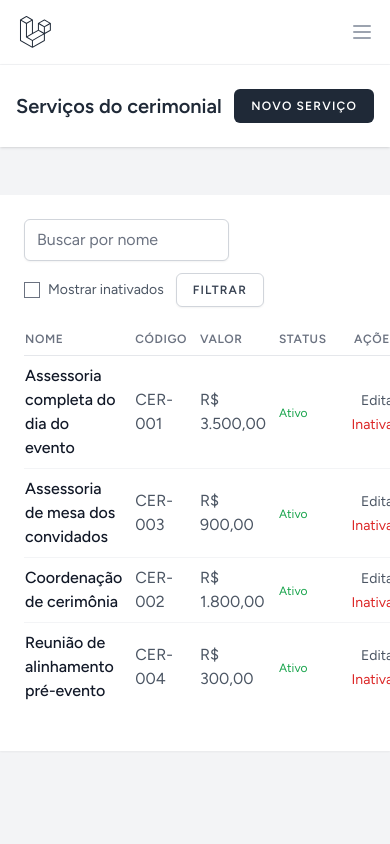
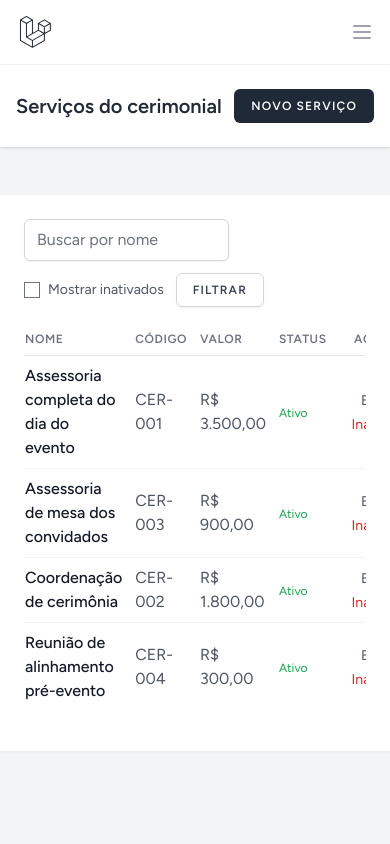
Before and after one commit to tsouzasantana/cerimonial, a Laravel app: page /services in a window 390 px wide; the page is wider, and only the part inside the window is pictured. Run offline with Laravel 12, Linux system fonts and the light colour scheme; the visitor is signed in with stand-in values (Sample User, id 1); data comes from the database, SQL or seed files in the repository; style sheets or scripts are compiled from the project's sources.

Commit message:
Wrap remaining data tables in overflow-x-auto for mobile
Every table across the admin and public-portal screens now scrolls
horizontally within its own container on narrow screens instead of
forcing the whole page to scroll — matches the pattern already used by
the checklist, activity log, audit log and reports tables.

Co-Authored-By: Claude Sonnet 5 <noreply@anthropic.com>
Claude-Session: https://claude.ai/code/session_01TFHgEJKt3qEN7w9ggk51wZ

```diff
--- a/resources/views/checklist-templates/index.blade.php
+++ b/resources/views/checklist-templates/index.blade.php
@@ -16,6 +16,7 @@
                     cerimonial, com o prazo calculado a partir da data do evento. Alterar aqui não muda
                     contratos já criados.
                 </p>
+                <div class="overflow-x-auto">
                 <table class="min-w-full divide-y divide-gray-200">
                     <thead>
                         <tr class="text-left text-xs font-medium text-gray-500 uppercase tracking-wider">
@@ -53,6 +54,7 @@
                         @endforelse
                     </tbody>
                 </table>
+                </div>
 
                 <div class="mt-4">
                     {{ $templates->links() }}
--- a/resources/views/clients/index.blade.php
+++ b/resources/views/clients/index.blade.php
@@ -20,6 +20,7 @@
                     <x-secondary-button type="submit">Filtrar</x-secondary-button>
                 </form>
 
+                <div class="overflow-x-auto">
                 <table class="min-w-full divide-y divide-gray-200">
                     <thead>
                         <tr class="text-left text-xs font-medium text-gray-500 uppercase tracking-wider">
@@ -62,6 +63,7 @@
                         @endforelse
                     </tbody>
                 </table>
+                </div>
 
                 <div class="mt-4">
                     {{ $clients->links() }}
--- a/resources/views/contracts/index.blade.php
+++ b/resources/views/contracts/index.blade.php
@@ -26,6 +26,7 @@
                     <x-secondary-button type="submit">Filtrar</x-secondary-button>
                 </form>
 
+                <div class="overflow-x-auto">
                 <table class="min-w-full divide-y divide-gray-200">
                     <thead>
                         <tr class="text-left text-xs font-medium text-gray-500 uppercase tracking-wider">
@@ -68,6 +69,7 @@
                         @endforelse
                     </tbody>
                 </table>
+                </div>
 
                 <div class="mt-4">
                     {{ $contracts->links() }}
--- a/resources/views/contracts/show.blade.php
+++ b/resources/views/contracts/show.blade.php
@@ -78,6 +78,7 @@
                 <div class="bg-white shadow-sm sm:rounded-lg p-6">
                     <h3 class="text-lg font-medium text-gray-900 mb-4">Serviços contratados</h3>
 
+                    <div class="overflow-x-auto">
                         <table class="min-w-full divide-y divide-gray-200 mb-4">
                             <thead>
                                 <tr class="text-left text-xs font-medium text-gray-500 uppercase tracking-wider">
@@ -108,6 +109,7 @@
                                 @endforelse
                             </tbody>
                         </table>
+                    </div>
 
                     <form method="POST" action="{{ route('contract-items.store', $contract) }}" class="flex flex-wrap items-end gap-3">
                         @csrf
@@ -139,6 +141,7 @@
                 <div class="bg-white shadow-sm sm:rounded-lg p-6">
                     <h3 class="text-lg font-medium text-gray-900 mb-4">Parcelas de pagamento</h3>
 
+                    <div class="overflow-x-auto">
                     <table class="min-w-full divide-y divide-gray-200 mb-4">
                         <thead>
                             <tr class="text-left text-xs font-medium text-gray-500 uppercase tracking-wider">
@@ -193,6 +196,7 @@
                             @endforelse
                         </tbody>
                     </table>
+                    </div>
 
                     <form method="POST" action="{{ route('installments.store', $contract) }}" class="flex flex-wrap items-end gap-3">
                         @csrf
--- a/resources/views/document-types/index.blade.php
+++ b/resources/views/document-types/index.blade.php
@@ -15,6 +15,7 @@
                     Use os tipos para organizar documentos de clientes e contratos — contratos assinados,
                     documentos pessoais, comprovantes, inspirações, contratos de outros fornecedores, etc.
                 </p>
+                <div class="overflow-x-auto">
                 <table class="min-w-full divide-y divide-gray-200">
                     <thead>
                         <tr class="text-left text-xs font-medium text-gray-500 uppercase tracking-wider">
@@ -44,6 +45,7 @@
                         @endforelse
                     </tbody>
                 </table>
+                </div>
 
                 <div class="mt-4">
                     {{ $types->links() }}
--- a/resources/views/documents/index.blade.php
+++ b/resources/views/documents/index.blade.php
@@ -24,6 +24,7 @@
                     <x-secondary-button type="submit">Filtrar</x-secondary-button>
                 </form>
 
+                <div class="overflow-x-auto">
                 <table class="min-w-full divide-y divide-gray-200">
                     <thead>
                         <tr class="text-left text-xs font-medium text-gray-500 uppercase tracking-wider">
@@ -83,6 +84,7 @@
                         @endforelse
                     </tbody>
                 </table>
+                </div>
 
                 <div class="mt-4">
                     {{ $documents->links() }}
--- a/resources/views/occurrence-types/index.blade.php
+++ b/resources/views/occurrence-types/index.blade.php
@@ -15,6 +15,7 @@
                     Tipos de ocorrência são usados no histórico de cada contrato (ex: "Orçamento enviado", "Contrato assinado", "Evento realizado").
                     Você pode associar um status de contrato que será aplicado automaticamente ao registrar uma ocorrência deste tipo.
                 </p>
+                <div class="overflow-x-auto">
                 <table class="min-w-full divide-y divide-gray-200">
                     <thead>
                         <tr class="text-left text-xs font-medium text-gray-500 uppercase tracking-wider">
@@ -44,6 +45,7 @@
                         @endforelse
                     </tbody>
                 </table>
+                </div>
 
                 <div class="mt-4">
                     {{ $types->links() }}
--- a/resources/views/public/show.blade.php
+++ b/resources/views/public/show.blade.php
@@ -39,6 +39,7 @@
             <div x-show="tab === 'resumo'" class="space-y-6">
                 <div class="bg-white shadow-sm sm:rounded-lg p-6">
                     <h3 class="text-lg font-medium text-gray-900 mb-4">Serviços contratados</h3>
+                    <div class="overflow-x-auto">
                     <table class="min-w-full divide-y divide-gray-200">
                         <thead>
                             <tr class="text-left text-xs font-medium text-gray-500 uppercase tracking-wider">
@@ -59,6 +60,7 @@
                             @endforelse
                         </tbody>
                     </table>
+                    </div>
                     <div class="mt-4 pt-4 border-t flex justify-end text-sm">
                         <dl class="space-y-1 text-right">
                             <div><dt class="inline text-gray-500">Subtotal:</dt> <dd class="inline text-gray-900 ml-2">R$ {{ number_format($contract->subtotal, 2, ',', '.') }}</dd></div>
@@ -70,6 +72,7 @@
 
                 <div class="bg-white shadow-sm sm:rounded-lg p-6">
                     <h3 class="text-lg font-medium text-gray-900 mb-4">Parcelas de pagamento</h3>
+                    <div class="overflow-x-auto">
                     <table class="min-w-full divide-y divide-gray-200">
                         <thead>
                             <tr class="text-left text-xs font-medium text-gray-500 uppercase tracking-wider">
@@ -92,6 +95,7 @@
                             @endforelse
                         </tbody>
                     </table>
+                    </div>
                 </div>
             </div>
 
--- a/resources/views/services/index.blade.php
+++ b/resources/views/services/index.blade.php
@@ -20,6 +20,7 @@
                     <x-secondary-button type="submit">Filtrar</x-secondary-button>
                 </form>
 
+                <div class="overflow-x-auto">
                 <table class="min-w-full divide-y divide-gray-200">
                     <thead>
                         <tr class="text-left text-xs font-medium text-gray-500 uppercase tracking-wider">
@@ -68,6 +69,7 @@
                         @endforelse
                     </tbody>
                 </table>
+                </div>
 
                 <div class="mt-4">
                     {{ $services->links() }}
--- a/resources/views/vendor-service-types/index.blade.php
+++ b/resources/views/vendor-service-types/index.blade.php
@@ -16,6 +16,7 @@
                     (buffet, decoração, fotografia, etc). O tipo "Outro" também pode ser digitado
                     livremente na hora de cadastrar um fornecedor.
                 </p>
+                <div class="overflow-x-auto">
                 <table class="min-w-full divide-y divide-gray-200">
                     <thead>
                         <tr class="text-left text-xs font-medium text-gray-500 uppercase tracking-wider">
@@ -45,6 +46,7 @@
                         @endforelse
                     </tbody>
                 </table>
+                </div>
 
                 <div class="mt-4">
                     {{ $types->links() }}
```
Lines whose indentation alone changed are shown as unchanged.
